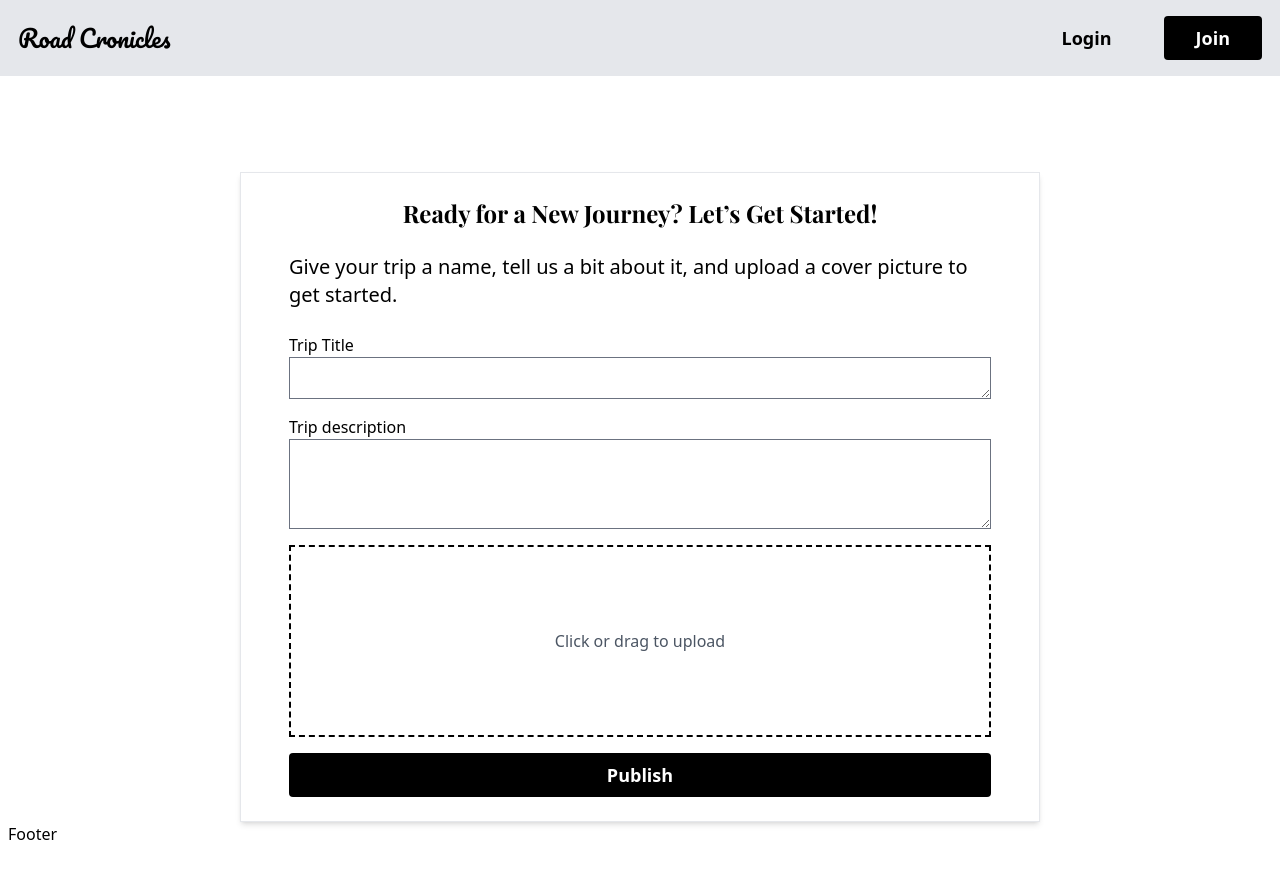
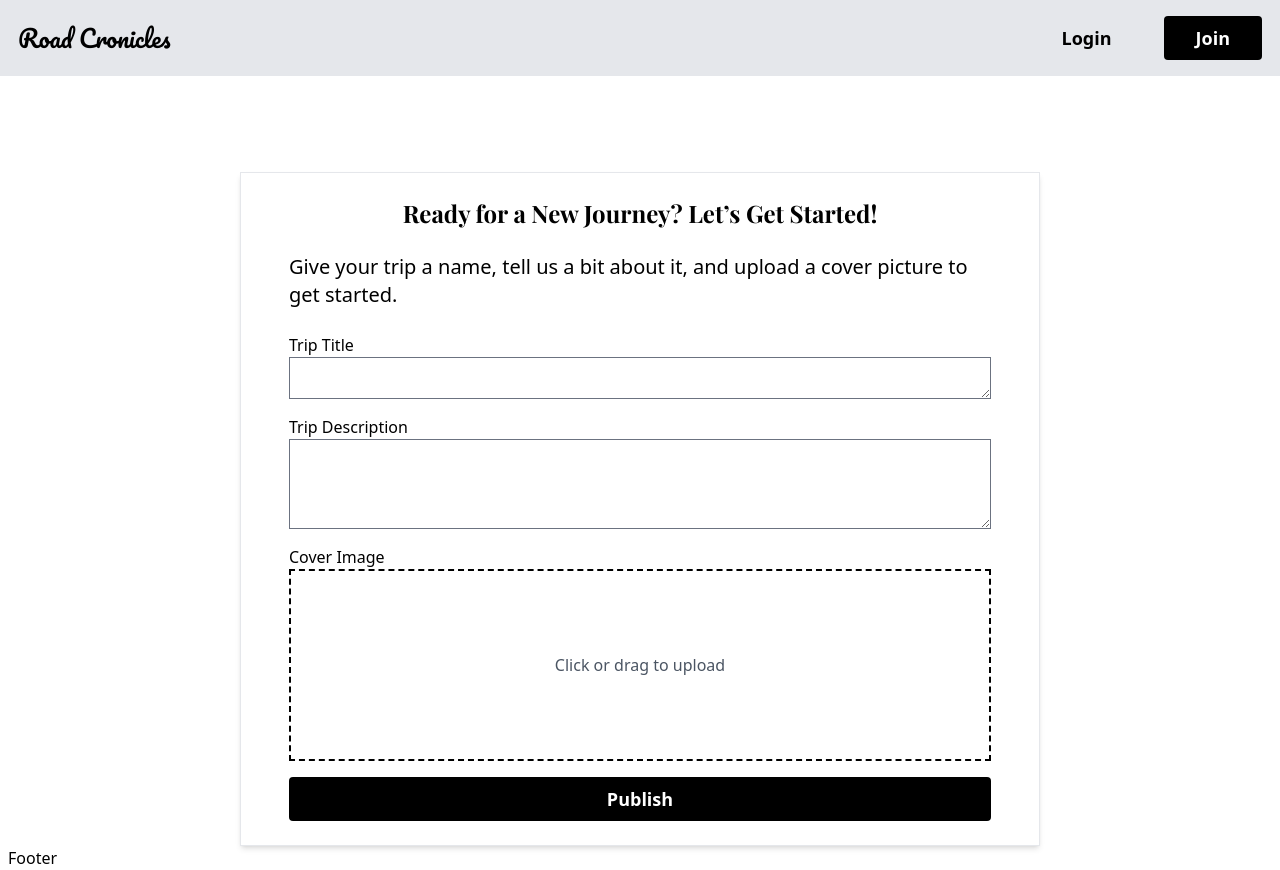
Before and after one commit to Griunvald/travel_app_client, a React (Vite) app in the folder client/: page /start-trip in a window 1280 px wide. Before the commit the page ends 846 px from the top, so only its background shows below. Built offline with nearby package versions, Linux system fonts and the light colour scheme.

Commit message:
Add label prop to ImageUpload area, change button position for reseting image

```diff
--- a/client/src/components/common/ImageUpload.jsx
+++ b/client/src/components/common/ImageUpload.jsx
@@ -1,7 +1,7 @@
 import { useState, useRef } from 'react';
 import { useImage } from '../../contexts/ImageContext.jsx';
 
-const ImageUpload = ({ onUpload }) => {
+const ImageUpload = ({ onUpload, label }) => {
   const { preview, setPreview } = useImage();
   const fileInputRef = useRef(null);
 
@@ -31,6 +31,8 @@ const ImageUpload = ({ onUpload }) => {
   };
 
   return (
+      <>
+      <label htmlFor="imageUpload">{label}</label>
     <div className="relative flex flex-col items-center justify-center mb-4 h-48"
       style={{
         border: '2px dashed',
@@ -44,6 +46,7 @@ const ImageUpload = ({ onUpload }) => {
         borderImageRepeat: 'stretch'
       }}>
       <input
+        name="imageUpload"
         ref={fileInputRef}
         type="file"
         accept="image/*"
@@ -60,6 +63,7 @@ const ImageUpload = ({ onUpload }) => {
         </div>
       )}
     </div>
+      </>
   );
 };
 
--- a/client/src/components/pages/StartTrip.jsx
+++ b/client/src/components/pages/StartTrip.jsx
@@ -76,7 +76,7 @@ function StartTrip() {
             />
 
                 <Textarea
-                    label="Trip description"
+                    label="Trip Description"
                     name="title"
                     rows="3"
                     value={formData.title}
@@ -85,13 +85,13 @@ function StartTrip() {
             />
 
             <ImageUpload
-                label="Upload image"
+                label="Cover Image"
             />
 
 
+             {preview && <LinkButton name="Remove Image" type="secondary" onClick={handleCancel} />}
             <Button name="Publish" variant="primary" action="submit"/>
 
-         {preview && <LinkButton name="Remove Image" type="secondary" onClick={handleCancel} />}
             </Form>
         </div>
     );
```
